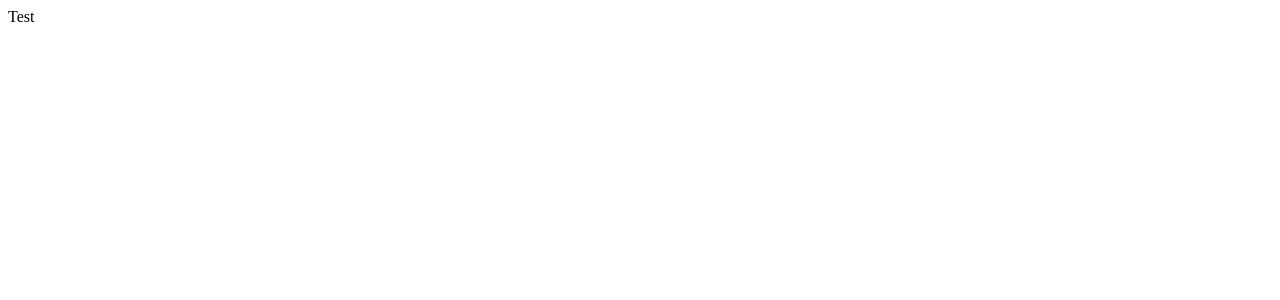
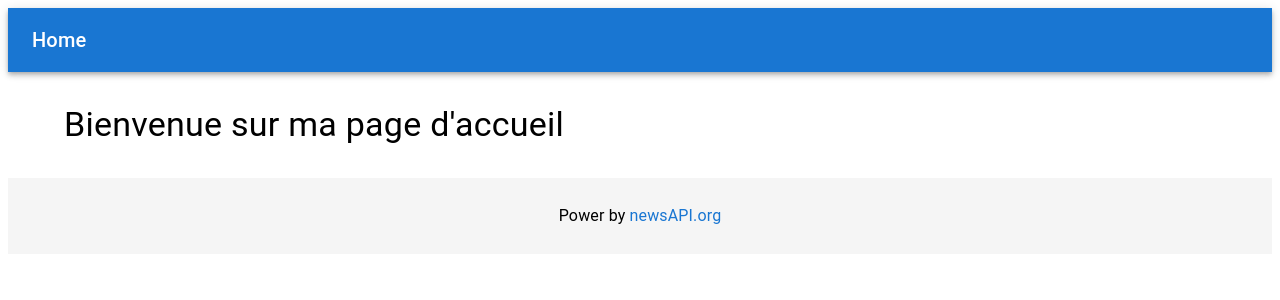
Before and after one commit to Olivier-Nouvel-GitHub/orkester, a Next.js app: page / in a window 1280 px wide. Shown: the top 300 px of the page. Built offline with nearby package versions, Linux system fonts and the light colour scheme.

Commit message:
style: layout added for generic page structure

```diff
--- a/package.json
+++ b/package.json
@@ -1,6 +1,8 @@
 {
   "dependencies": {
     "@emotion/cache": "^11.11.0",
+    "@emotion/react": "^11.11.4",
+    "@emotion/styled": "^11.11.0",
     "@mui/icons-material": "^5.15.12",
     "@mui/material": "^5.15.12",
     "@mui/material-nextjs": "^5.15.11",
--- /dev/null
+++ b/src/app/layout.tsx
@@ -0,0 +1,46 @@
+import React, { ReactNode } from "react";
+import Container from "@mui/material/Container";
+import Box from "@mui/material/Box";
+import AppBar from "@mui/material/AppBar";
+import Toolbar from "@mui/material/Toolbar";
+import Typography from "@mui/material/Typography";
+import Link from "@mui/material/Link";
+
+type LayoutProps = {
+  children: ReactNode;
+};
+
+const Layout: React.FC<LayoutProps> = ({ children }) => {
+  return (
+    <>
+      <AppBar position="static">
+        <Toolbar>
+          <Typography variant="h6">Home</Typography>
+        </Toolbar>
+      </AppBar>
+      <Container maxWidth="lg">
+        <Box my={4}>{children}</Box>
+      </Container>
+      <Box
+        component="footer"
+        sx={{ textAlign: "center", py: 3, mt: 4, backgroundColor: "#f5f5f5" }}
+      >
+        <Typography variant="subtitle1">
+          Power by{" "}
+          <Link
+            href="https://newsapi.org/"
+            sx={{
+              textDecoration: "none",
+              color: "#1976D2",
+              "&:hover": { color: "red" },
+            }}
+          >
+            newsAPI.org
+          </Link>
+        </Typography>
+      </Box>
+    </>
+  );
+};
+
+export default Layout;
--- a/src/pages/index.tsx
+++ b/src/pages/index.tsx
@@ -1,5 +1,14 @@
+import Layout from "../app/layout";
+import Typography from "@mui/material/Typography";
 export function App() {
-  return <div>Test</div>;
+  return (
+    <Layout>
+      <Typography variant="h4" component="h1" gutterBottom>
+        Bienvenue sur ma page d'accueil
+      </Typography>
+      {/* Autre contenu de la page */}
+    </Layout>
+  );
 }
 
 export default App;
```
Also changed, not shown: 1 other file (tests, documents, lock files or other folders).
